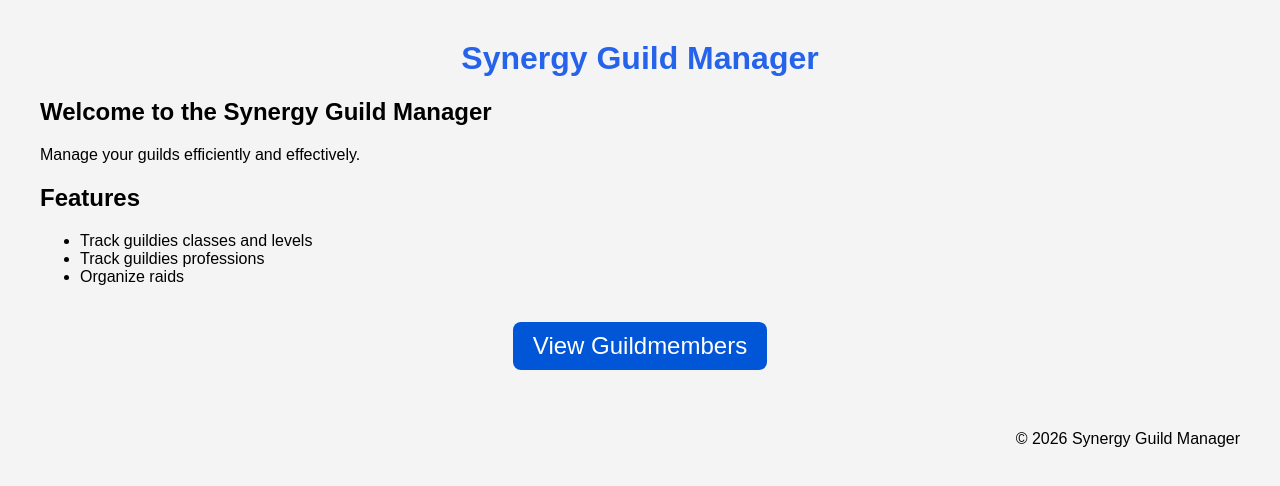
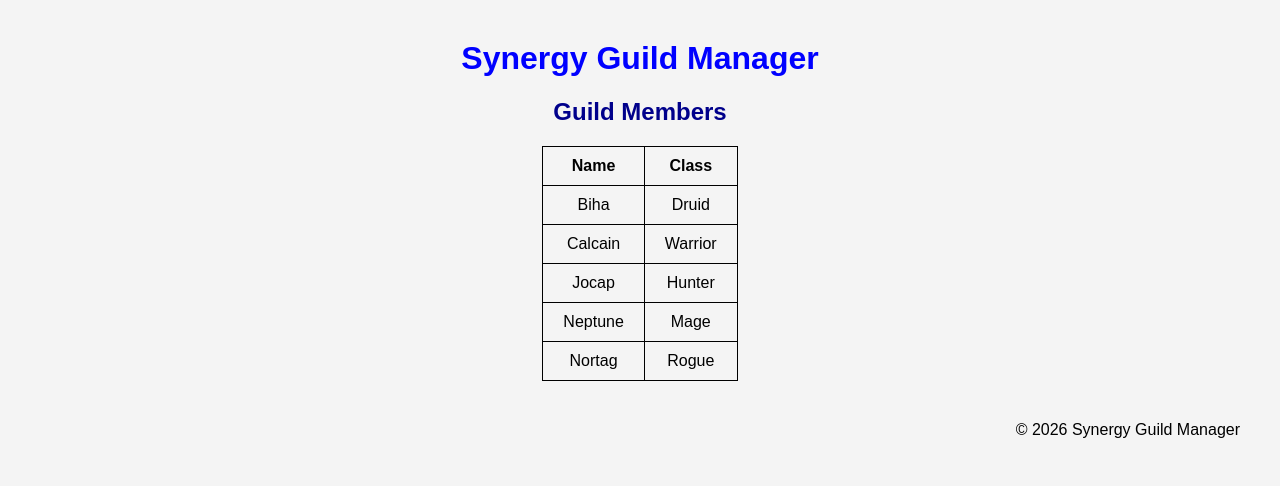
Before and after one commit to Yuu1198/SynergyGuildManager, a Flask app: page / in a window 1280 px wide. Shown: the top 486 px of the page. Run offline with Flask 3, Linux system fonts and the light colour scheme; data comes from the database, SQL or seed files in the repository.

Commit message:
Frontend Edit
Made frontend more minimalistic.

```diff
--- a/app.py
+++ b/app.py
@@ -6,7 +6,8 @@ app = Flask(__name__)
 # Define a route for the home page
 @app.route('/')
 def home():
-    return render_template('index.html')
+    members = GuildMemberDAO.get_all_guild_members()
+    return render_template('index.html', members=members)
 
 # Define a route to get guild members
 @app.route('/guildmembers', methods=['GET'])
--- a/static/css/style.css
+++ b/static/css/style.css
@@ -5,45 +5,29 @@ body {
 }
 
 h1 {
-    color: #2563eb;
+    color: blue;
     text-align: center;
 }
 
-button {
-    background-color: #0056d6;
-    color: white;
-    border: none;
-    padding: 16px 32px;
-    cursor: pointer;
-    font-size: 24px;
-    border-radius: 8px;
-}
-
-.guildmembers-container {
-    text-align: center;
-}
-
-#guildmembers-button {
-    display: inline-block;
-    background-color: #0056d6;
-    color: white;
-    border: none;
-    font-size: 24px;
-    border-radius: 8px;
-    margin: 20px 0;
-    padding: 10px 20px;
-    cursor: pointer;
+#guildmembers-caption {
+    font-weight: bold;
+    font-family: Arial, sans-serif;
+    font-size: 1.5em;
+    margin-bottom: 20px;
+    color: darkblue;
 }
 
 #guildmembers-table {
     margin: 0 auto;
     border-collapse: collapse;
+    text-align: center;
 }
 
 #guildmembers-table th,
 #guildmembers-table td {
     border: 1px solid black;
     padding: 10px 20px;
+    text-align: center;
 }
 
 footer {
--- a/static/js/scripts.js
+++ /dev/null
@@ -1,42 +0,0 @@
-const guildmembersButton =
-    document.getElementById("guildmembers-button");
-
-guildmembersButton.addEventListener("click", async function() {
-    try {
-        const response = await fetch("/guildmembers");
-
-        if (!response.ok) {
-            throw new Error(`HTTP error! status: ${response.status}`);
-        }
-
-        const guildmembers = await response.json();
-
-        const guildmembersTable = document.getElementById("guildmembers-table");
-        const guildmembersBody = document.getElementById("guildmembers-body");
-
-        // Clear existing table rows
-        guildmembersBody.innerHTML = "";
-
-        // Populate the table with guild member data
-        guildmembers.forEach(function(member) {
-            const row = document.createElement("tr");
-
-            const nameCell = document.createElement("td");
-            nameCell.textContent = member.name;
-
-            const classCell = document.createElement("td");
-            classCell.textContent = member.class_name;
-
-            row.appendChild(nameCell);
-            row.appendChild(classCell);
-
-            guildmembersBody.appendChild(row);
-        });
-
-        guildmembersTable.hidden = false; // Show the table
-    }
-        catch (error) {
-            console.error("Error fetching guild members:", error);
-            return;
-    }
-});
--- a/templates/index.html
+++ b/templates/index.html
@@ -12,28 +12,24 @@
         <h1>Synergy Guild Manager</h1>
     </header>
     <main>
-        <section>
-            <h2>Welcome to the Synergy Guild Manager</h2>
-            <p>Manage your guilds efficiently and effectively.</p>
         </section>
-        <section>
-            <h2>Features</h2>
-            <ul>
-                <li>Track guildies classes and levels</li>
-                <li>Track guildies professions</li>
-                <li>Organize raids</li>
-            </ul>
-        </section>
-        <div class="guildmembers-container">
-            <button id="guildmembers-button">View Guildmembers</button>
-            <table id="guildmembers-table" hidden>
+        <div>
+            <table id="guildmembers-table">
+                <caption id="guildmembers-caption">Guild Members</caption>
                     <thead>
                         <tr>
                             <th>Name</th>
                             <th>Class</th>
                         </tr>
                     </thead>
-                <tbody id="guildmembers-body"></tbody>
+                    <tbody>
+                        {% for member in members %}
+                        <tr>
+                            <td>{{ member.name }}</td>
+                            <td>{{ member.class_name }}</td>
+                        </tr>
+                        {% endfor %}
+                    </tbody>
             </table>
         </div>
     </main>
```
Lines whose indentation alone changed are shown as unchanged.
